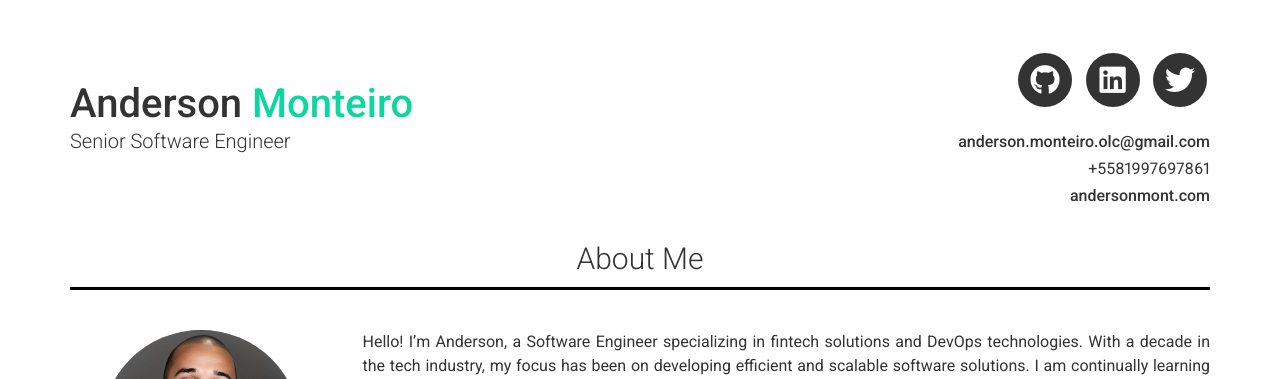
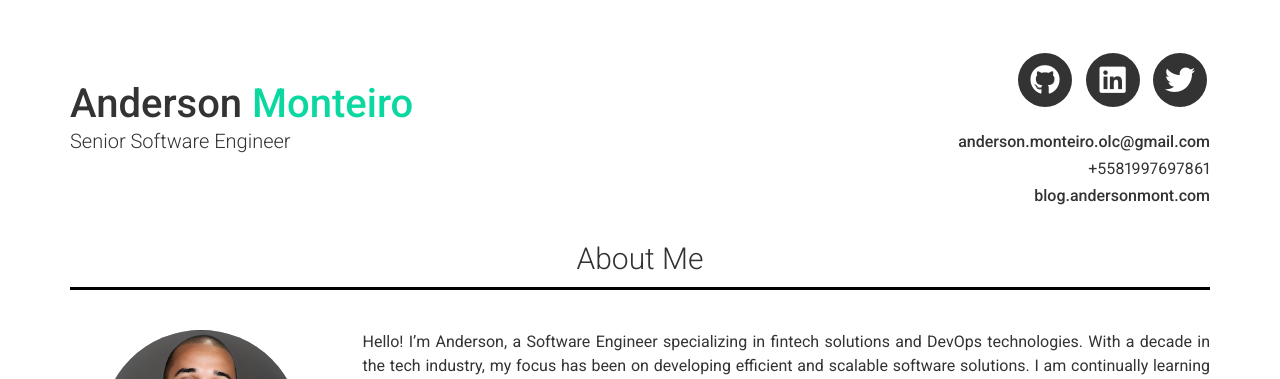
Before and after one commit to AndersonMonteiro/andersonmont-site, a Jekyll site: the page built from index.md, in a window 1280 px wide and 900 px high. Shown: the top 379 px of the window. Built offline with Jekyll 4.4.1, drawn with Linux system fonts in a browser that asks for light colours; nearby versions of some CDN libraries.

Commit message:
Update website URL in config.yml

```diff
--- a/_config.yml
+++ b/_config.yml
@@ -14,7 +14,7 @@ email: anderson.monteiro.olc@gmail.com
 # email_title: Email (Email title override)
 phone: "+5581997697861"
 # phone_title: Phone (Phone title override)
-website: andersonmont.com
+website: blog.andersonmont.com
 # website_title: Web (Website title override)
 
 # Dark Mode (true/false/never)
```
